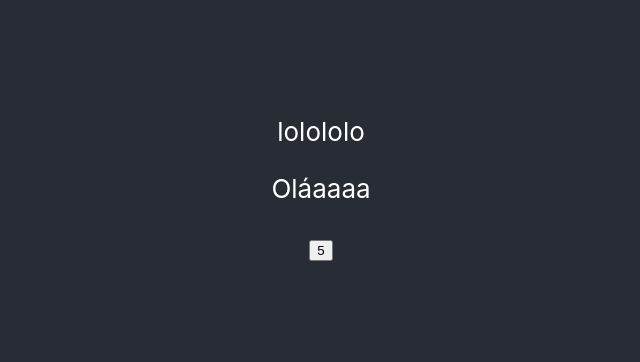
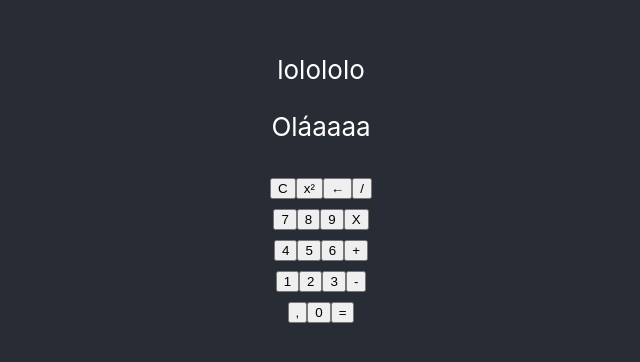
Before and after one commit to pedrofrn/react-calculator, a React (Create React App) app: page / in a window 1280 px wide. Shown: the part 212-574 px from the top of the page, without its empty margins (319-959 px from the left). Built offline with nearby package versions, Linux system fonts and the light colour scheme.

Commit message:
set buttons

```diff
--- a/src/Calculator.js
+++ b/src/Calculator.js
@@ -9,7 +9,35 @@ function Calculator() {
                 <Screen />
             </div>
             <p>Oláaaaa</p>
-            <Button char={5} classChar={'oi'} />
+            <div className='row'>
+                <Button char={'C'} />
+                <Button char={'x²'} />
+                <Button char={'←'} />
+                <Button char={'/'} />
+            </div>
+            <div className='row'>
+                <Button char={7} />
+                <Button char={8} />
+                <Button char={9} />
+                <Button char={'X'} />
+            </div>
+            <div className='row'>
+                <Button char={4} />
+                <Button char={5} />
+                <Button char={6} />
+                <Button char={'+'} />
+            </div>
+            <div className='row'>
+                <Button char={1} />
+                <Button char={2} />
+                <Button char={3} />
+                <Button char={'-'} />
+            </div>
+            <div className='row'>
+                <Button char={','} />
+                <Button char={0} />
+                <Button char={'='} />
+            </div>
         </main>
     )
 }
--- a/src/components/Button/Button.js
+++ b/src/components/Button/Button.js
@@ -1,18 +1,20 @@
-import React from "react";
+import React, { useState, useEffect } from "react";
 import { press } from "../../services/hitButton";
 
-/**
- * props:
- * - char
- * - classChar
- */
 function Button(props) {
+
+    const [classChar, setClassChar] = useState('number');
+
+    useEffect(() => {
+        if (typeof props.char === 'number') return;
+        else setClassChar('tools');
+    }, [])
 
     function hit() {
         return press(props.char)
     }
     return (
-        <button id="button" className={props.classChar} onClick={hit}>
+        <button id="button" className={classChar} onClick={hit}>
             <div className="char">{props.char}</div>
         </button>
     )
```
